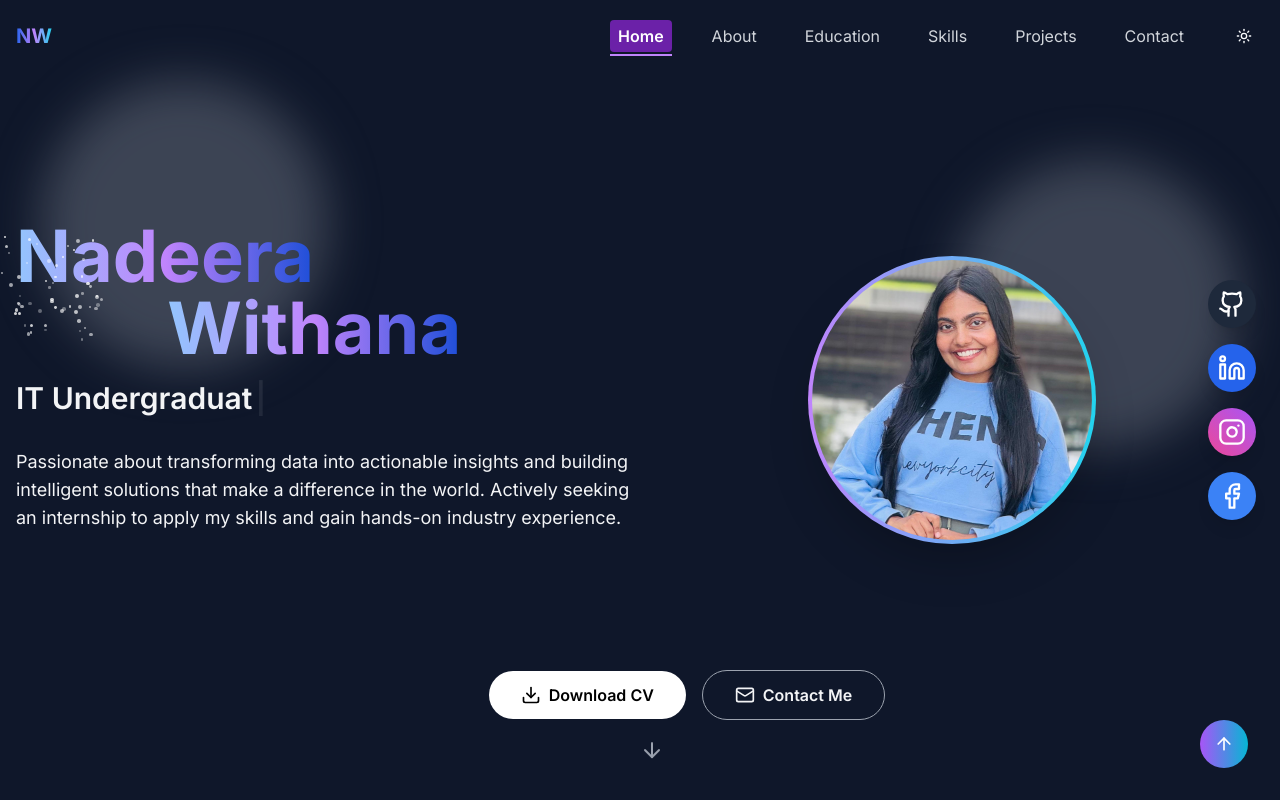
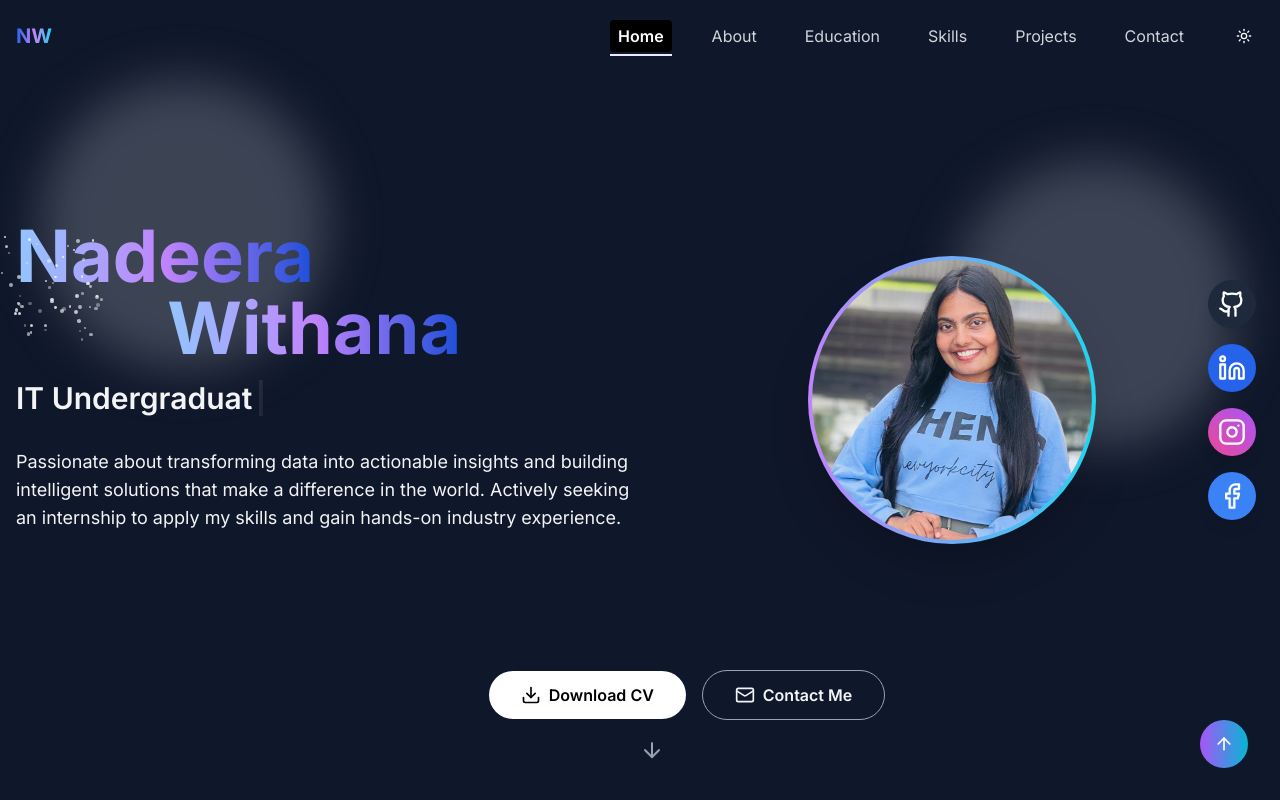
Before and after one commit to Nadee07/My_Portfolio, a React (Vite) app: page / in a window 1280 px wide. Shown: the top 800 px of the page. Built offline with nearby package versions, Linux system fonts and the light colour scheme.

Commit message:
fInal update of header

```diff
--- a/src/components/Header.tsx
+++ b/src/components/Header.tsx
@@ -80,14 +80,14 @@ const Header = () => {
                 className={`relative group px-2 py-1 rounded transition-colors duration-200
                   ${
                     activeSection === item.href
-                      ? 'bg-purple-100 text-purple-700 dark:bg-purple-800 dark:text-white font-semibold'
+                      ? 'bg-black text-white dark:bg-gray dark:text-white font-semibold'
                       : 'text-black dark:text-gray-300 hover:text-slate-900 dark:hover:text-white'
                   }
                 `}
               >
                 {item.name}
                 <span
-                  className={`absolute -bottom-1 left-0 h-0.5 bg-purple-400 transition-all duration-300
+                  className={`absolute -bottom-1 left-0 h-0.5 bg-purple-100 transition-all duration-300
                     ${activeSection === item.href ? 'w-full' : 'w-0 group-hover:w-full'}
                   `}
                 ></span>
```
